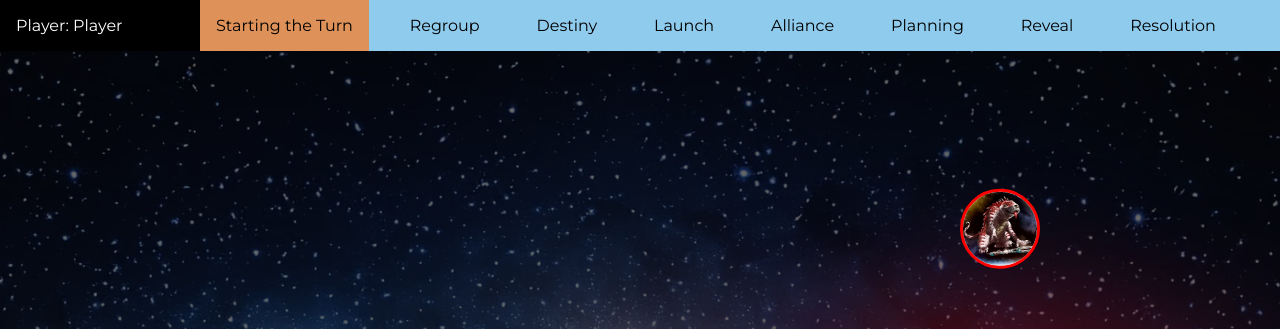
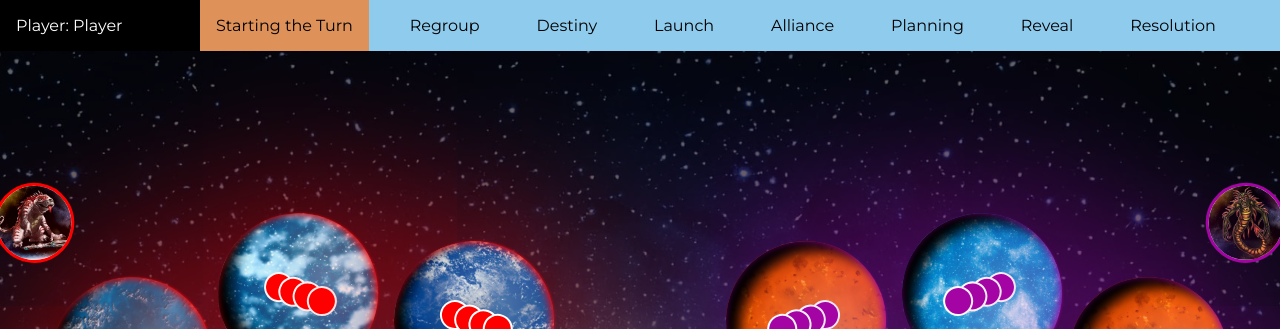
Before and after one commit to andrey-luzin/cosmic-encounter, a Next.js app: page / in a window 1280 px wide. Shown: the top 329 px of the page. Built offline with nearby package versions, Linux system fonts and the light colour scheme.

Commit message:
fix some bugs; update broket warp image

```diff
--- a/src/components/CardModal/index.scss
+++ b/src/components/CardModal/index.scss
@@ -1,7 +1,7 @@
 @import '@/styles/mixins.scss';
 
 .card-modal {
-  $offset: 2rem;
+  $offset: 1.2rem;
 
   position: fixed;
   z-index: 50;
--- a/src/components/CardModal/index.tsx
+++ b/src/components/CardModal/index.tsx
@@ -50,6 +50,10 @@ export const CardModal: FC<CardModalProps> = ({ src, isVisible, clientX }) => {
     setModalIsVisible(false);
   };
 
+  if (typeof window === 'undefined') {
+    return null;
+  }
+
   return(
     createPortal(
       <Transition nodeRef={nodeRef} in={modalIsVisible} timeout={duration} unmountOnExit>
@@ -77,7 +81,7 @@ export const CardModal: FC<CardModalProps> = ({ src, isVisible, clientX }) => {
           </div>
         )}
       </Transition>,
-      document.body
+      document?.body
     )
   );
 };
--- a/src/components/Dashboard/index.scss
+++ b/src/components/Dashboard/index.scss
@@ -7,22 +7,24 @@
   &__deck-wrapper {
     overflow: hidden;
     height: 100%;
-  }
-
-  &__deck {
-    margin: auto;
-    min-width: 2000px;
-    padding: 20rem 4rem;
-    position: relative;
-    align-items: center;
-    justify-content: center;
-    display: grid;
-    grid-template-columns: repeat(3, 40vw);
-    grid-template-rows: repeat(3, 60vh);
 
     &--is-dragging {
       cursor: move;
     }
+  }
+
+  &__scrolling-area {
+    min-width: 2400px;
+    padding: 12rem 0;
+  }
+
+  &__deck {
+    align-items: center;
+    justify-content: center;
+    display: grid;
+    grid-template-columns: repeat(3, 1fr);
+    grid-template-rows: repeat(3, 1fr);
+
 
     & > * {
       grid-column-end: span 1;
--- a/src/components/Dashboard/index.tsx
+++ b/src/components/Dashboard/index.tsx
@@ -34,27 +34,35 @@ const players: PlayerType[] = [
     playerName: "1",
     color: PlayerColor.Purple
   },
-  // {
-  //   playerName: "1",
-  //   color: PlayerColor.Green
-  // },
+  {
+    playerName: "1",
+    color: PlayerColor.Green
+  },
 ];
 
-const minScale = 0.4;
-const maxScale = 1.5;
+const minScale = 0.3;
+const maxScale = 1;
 
 export const Dashboard: FC<DashboardProps> = () => {
   const deckRef = useRef<HTMLDivElement>(null);
+  const scrollingAreaRef = useRef<HTMLDivElement>(null);
   const [isDragging, setIsDragging] = useState<boolean>(false);
   const [startY, setStartY] = useState<number>(0);
   const [scrollTop, setScrollTop] = useState<number>(0);
   const [startX, setStartX] = useState<number>(0);
   const [scrollLeft, setScrollLeft] = useState<number>(0);
-  const [scale, setScale] = useState(1); // начальный масштаб
+  const [scale, setScale] = useState(minScale); // init scal
 
   const dragDropManager = useDragDropManager();
   // eslint-disable-next-line @typescript-eslint/no-explicit-any
   const collectedProps = useDragLayer((monitor: any) => monitor.store.getState());
+
+  useEffect(() => {
+    if (deckRef.current && scrollingAreaRef.current) {
+      deckRef.current.scrollLeft = (scrollingAreaRef.current.offsetWidth - deckRef.current.offsetWidth) / 2;
+      deckRef.current.scrollTop = (scrollingAreaRef.current.offsetHeight - deckRef.current.offsetHeight) / 2;
+    }
+  }, []);
 
   const handleWheel = useCallback((e: React.WheelEvent) => {
     e.preventDefault();
@@ -116,7 +124,10 @@ export const Dashboard: FC<DashboardProps> = () => {
       <RoundProgress />
       <PlayerHand />
       <div
-        className="dashboard__deck-wrapper"
+        className={cx(
+          "dashboard__deck-wrapper",
+          { 'dashboard__deck-wrapper--is-dragging': isDragging }
+        )}
         ref={deckRef}
         onWheel={handleWheel}
         onMouseDown={handleMouseDown}
@@ -124,11 +135,9 @@ export const Dashboard: FC<DashboardProps> = () => {
         onMouseUp={handleMouseUp}
         onMouseLeave={handleMouseLeave}
       >
+        <div className="dashboard__scrolling-area" ref={scrollingAreaRef}>
           <div
-          className={cx(
-            `dashboard__deck dashboard__deck--total-count-${players.length}`,
-            { 'dashboard__deck--is-dragging': isDragging }
-          )}
+            className={cx(`dashboard__deck dashboard__deck--total-count-${players.length}`)}
             style={{ scale }}
           >
             {players.map((player, index) => {
@@ -138,5 +147,6 @@ export const Dashboard: FC<DashboardProps> = () => {
           </div>
         </div>
       </div>
+    </div>
   );
 };
--- a/src/components/PlayerDeck/index.scss
+++ b/src/components/PlayerDeck/index.scss
@@ -32,10 +32,11 @@
     border-width: 3px;
     border-style: solid;
     transform-origin: 50% 50%;
-    @include circularPosition(215px, 90deg);
+    @include circularPosition(200px, 90deg);
     @include rotateToCenter;
     @include transition;
 
+    position: relative;
     cursor: pointer;
 
     &:hover, &:focus {
--- a/src/components/PlayerDeck/index.tsx
+++ b/src/components/PlayerDeck/index.tsx
@@ -74,6 +74,7 @@ export const PlayerDeck: FC<PlayerDeckProps> = ({ index, color, playerName }) =>
           <Image
               className='player-deck__icon-image'
               fill
+              sizes='100%'
               alt=''
               src={iconImage}
               style={{
--- a/src/components/Warp/index.tsx
+++ b/src/components/Warp/index.tsx
@@ -40,7 +40,8 @@ export const Warp: FC<WarpProps> = () => {
       <Image
         fill
         alt=''
-        src="/images/warp.png"
+        sizes='100%'
+        src="/images/warp.webp"
         style={{
           objectFit: 'cover',
         }}
```
Also changed, not shown: public/images/warp.webp (added), 1 other file (tests, documents, lock files or other folders). Lines whose indentation alone changed are shown as unchanged.
